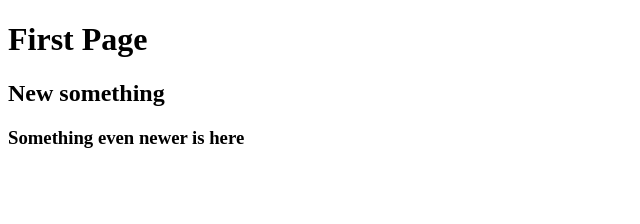
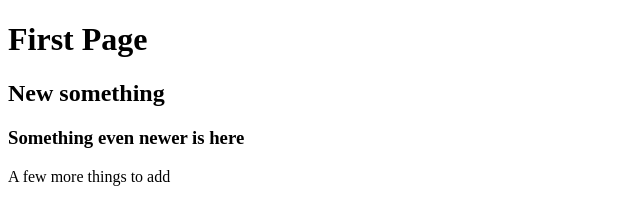
Before and after one commit to Cyse1/Gittest, a plain HTML site: page index.html in a window 1280 px wide. Shown: the whole page, without its empty margins (0-640 px from the left). Drawn offline with Linux system fonts and the light colour scheme.

Commit message:
4th commit

```diff
--- a/index.html
+++ b/index.html
@@ -10,5 +10,6 @@
   <h1>First Page</h1>
   <h2>New something</h2>
   <h3>Something even newer is here</h3>
+  <p>A few more things to add</p>
 </body>
 </html>
```
